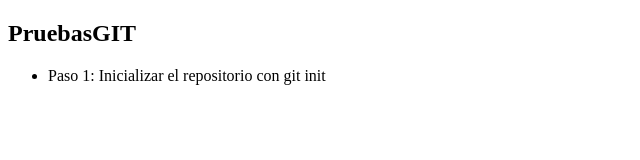
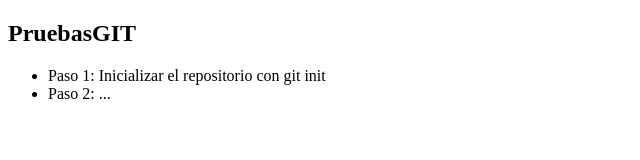
Before and after one commit to hectorcorteell/Online_AW, a plain HTML site: page index.html in a window 1280 px wide. Shown: the full height of the page, 0-640 px from the left. Drawn offline with Linux system fonts and the light colour scheme.

Commit message:
Añadir paso 2 y nuevo fichero

```diff
--- a/index.html
+++ b/index.html
@@ -9,6 +9,7 @@
     <h2>PruebasGIT</h2>
     <ul>
         <li>Paso 1: Inicializar el repositorio con git init</li>
+        <li>Paso 2: ...</li>
     </ul>
 </body>
 </html>
```
Also changed, not shown: 1 other file.
